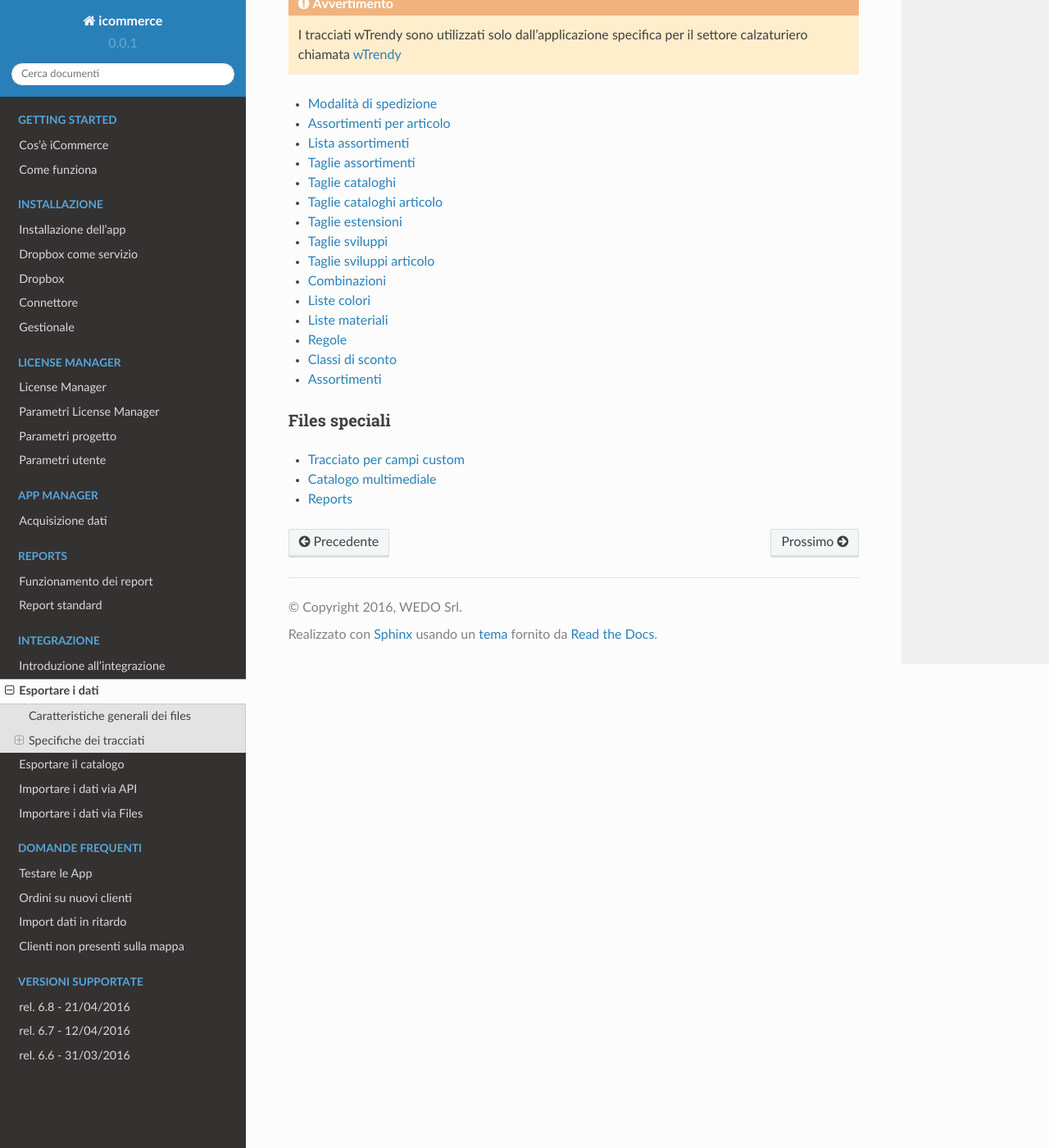
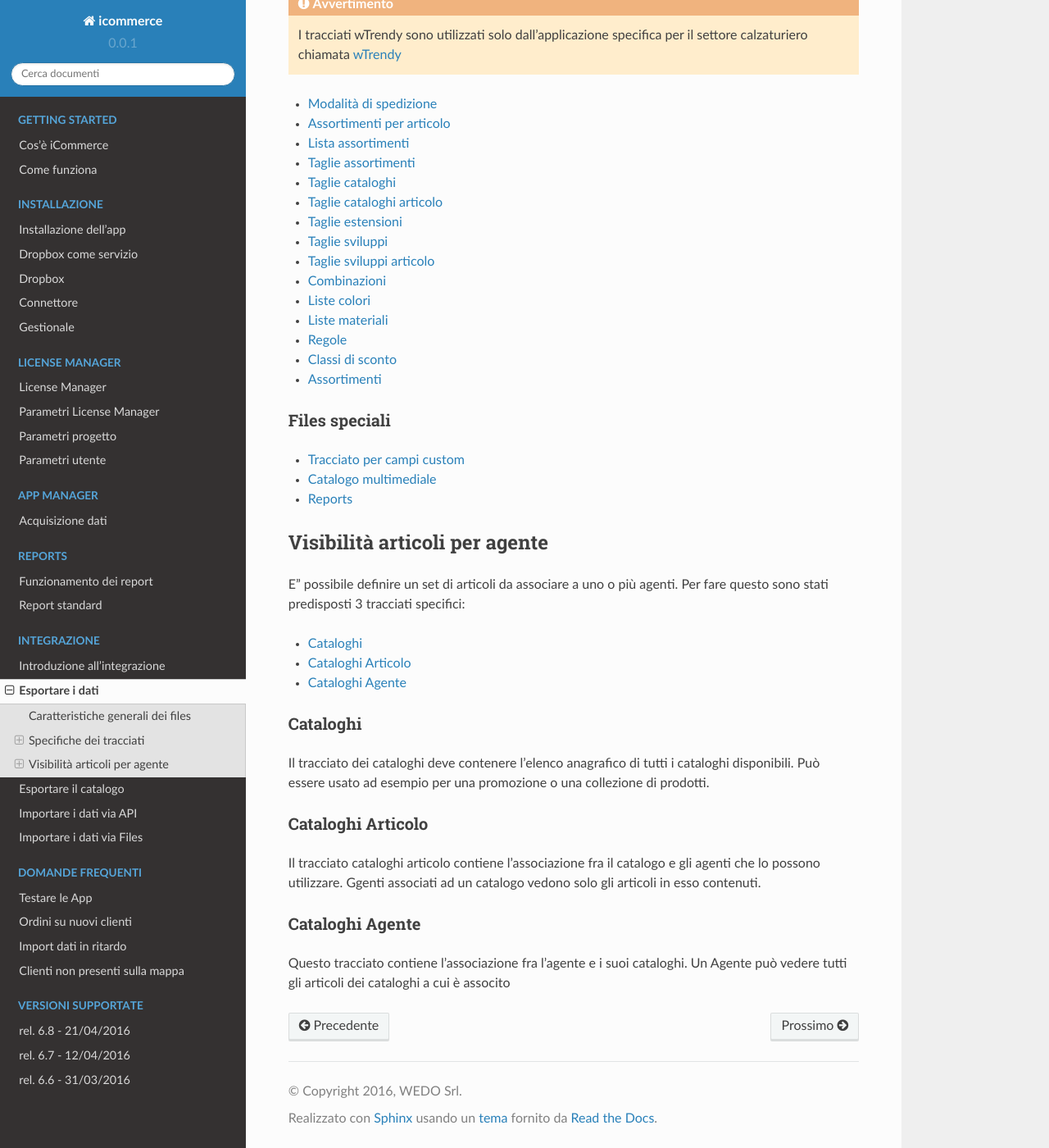
Before and after one commit to wedoit-io/doc-icommerce, a Sphinx documentation site: the page built from source/int-export-dati.rst, in a window 1280 px wide and 1400 px high, scrolled down 3383 px. Shown: the whole window at 82% size. Built offline with Sphinx 7.4.7 and the Read the Docs theme 2.0.0, drawn with Linux system fonts in a browser that asks for light colours.

Commit message:
Aggiunta cataloghi articoli

```diff
--- a/source/int-export-dati.rst
+++ b/source/int-export-dati.rst
@@ -172,3 +172,27 @@ Files speciali
 * `Tracciato per campi custom <https://github.com/wedoit-io/AMHelper/blob/master/src/net20/AMHelper/CSV/imp/rec_custom_fields.cs>`_
 * `Catalogo multimediale <https://github.com/wedoit-io/AMHelper/blob/master/src/net20/AMHelper/CSV/imp/rec_multimedia.cs>`_
 * `Reports <https://github.com/wedoit-io/AMHelper/blob/master/src/net20/AMHelper/CSV/imp/rec_reports.cs>`_
+
+Visibilità articoli per agente
+------------------------------
+
+E' possibile definire un set di articoli da associare a uno o più agenti. Per fare questo sono stati predisposti 3 tracciati specifici:
+
+* `Cataloghi <https://github.com/wedoit-io/AMHelper/blob/master/src/net20/AMHelper/CSV/imp/rec_cataloghi.cs>`_
+* `Cataloghi Articolo <https://github.com/wedoit-io/AMHelper/blob/master/src/net20/AMHelper/CSV/imp/rec_cataloghi_art.cs>`_
+* `Cataloghi Agente <https://github.com/wedoit-io/AMHelper/blob/master/src/net20/AMHelper/CSV/imp/rec_cataloghi_agente.cs>`_
+
+Cataloghi
+~~~~~~~~~
+Il tracciato dei cataloghi deve contenere l'elenco anagrafico di tutti i cataloghi disponibili.
+Può essere usato ad esempio per una promozione o una collezione di prodotti.
+
+Cataloghi Articolo
+~~~~~~~~~~~~~~~~~~
+Il tracciato cataloghi articolo contiene l'associazione fra il catalogo e gli agenti che lo possono utilizzare.
+Ggenti associati ad un catalogo vedono solo gli articoli in esso contenuti.
+
+Cataloghi Agente
+~~~~~~~~~~~~~~~~
+Questo tracciato contiene l'associazione fra l'agente e i suoi cataloghi.
+Un Agente può vedere tutti gli articoli dei cataloghi a cui è associto
```
